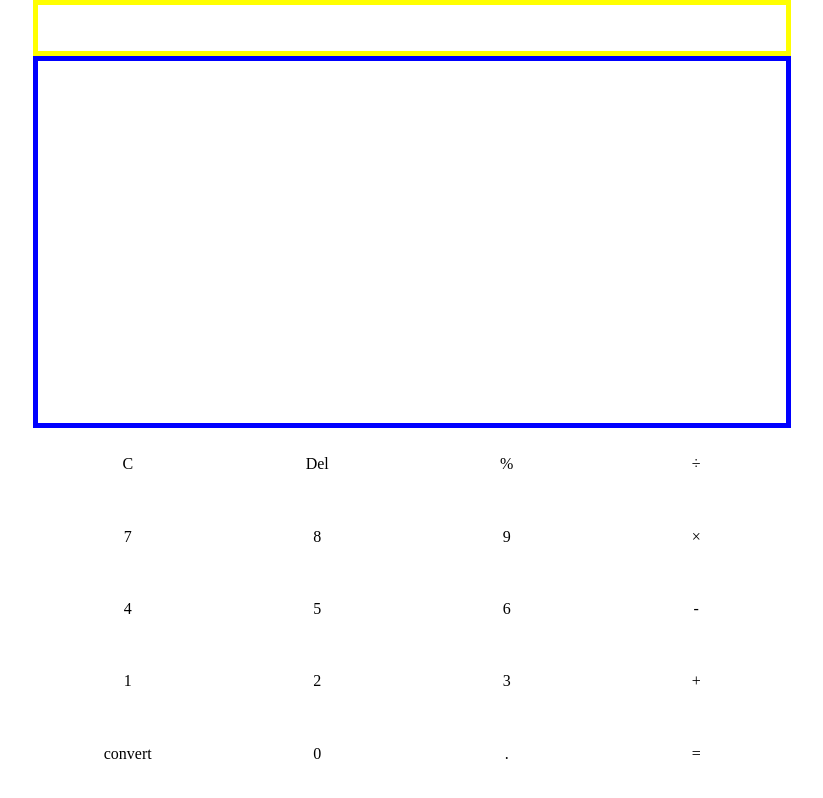
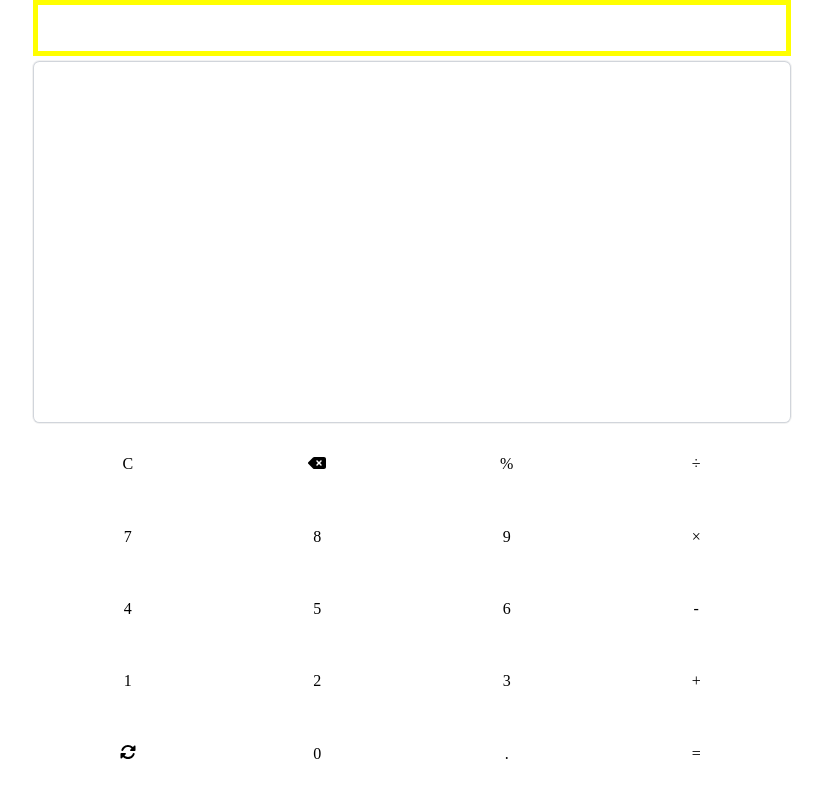
Before and after one commit to z-nerd/zcalc-web, a React (Vite) app: page / in a window 1280 px wide. Shown: the whole page, without its empty margins (228-1051 px from the left). Built offline with nearby package versions, Linux system fonts and the light colour scheme.

Commit message:
MVP part #1

```diff
--- a/src/App.scss
+++ b/src/App.scss
@@ -7,11 +7,11 @@
     inset-inline-start: 50%;
     transform: translate(-50%, -50%);
     display: grid;
-    grid-template: 3.5rem 1fr 1fr / 1fr;
+    grid-template: 3.5rem 1fr 1fr / 100%;
     transition: all 0.45s ease-in-out;
 
     &--keys-adv {
-        grid-template: 3.5rem 3fr 4fr / 1fr;
+        grid-template: 3.5rem 3fr 4fr / 100%;
     }
 }
 
@@ -23,7 +23,9 @@
 .calc-display {
     max-width: 48rem;
     margin-inline: 0.313rem;
+    margin-block: 0.3rem;
     word-wrap: break-word;
-    border: 5px solid blue;
-    padding: 8px;
+    box-shadow: rgba(0, 0, 0, 0.05) 0px 0px 0px 1px, rgb(209, 213, 219) 0px 0px 0px 1px inset;
+    padding: 0.7rem;
+    border-radius: 0.4rem;
 }
--- a/src/App.tsx
+++ b/src/App.tsx
@@ -21,7 +21,7 @@
     <main className={`calc ${keysType === "advanced" && "calc--keys-adv"}`}>
       <div className="calc-menu"></div>
       <div className="calc-display">{stack} {
-        ans && <>
+        (ans && ans !== "error") && <>
         <br />
         <br />
         {ans}
--- a/src/components/Keyboard/index.tsx
+++ b/src/components/Keyboard/index.tsx
@@ -65,15 +65,16 @@
             >C</div>
             <div
             className={`${styles.key} ${styles["key-DEL"]}`}
-            onClick={(_e) => onKeyPress && onKeyPress("DEL-CHAR")}
-            >Del</div>
+            onClick={(_e) => onKeyPress && onKeyPress("DEL-CHAR")}>
+                <svg xmlns="http://www.w3.org/2000/svg" fill="#000000" height="1em" viewBox="0 0 576 512"><path d="M576 128c0-35.3-28.7-64-64-64H205.3c-17 0-33.3 6.7-45.3 18.7L9.4 233.4c-6 6-9.4 14.1-9.4 22.6s3.4 16.6 9.4 22.6L160 429.3c12 12 28.3 18.7 45.3 18.7H512c35.3 0 64-28.7 64-64V128zM271 175c9.4-9.4 24.6-9.4 33.9 0l47 47 47-47c9.4-9.4 24.6-9.4 33.9 0s9.4 24.6 0 33.9l-47 47 47 47c9.4 9.4 9.4 24.6 0 33.9s-24.6 9.4-33.9 0l-47-47-47 47c-9.4 9.4-24.6 9.4-33.9 0s-9.4-24.6 0-33.9l47-47-47-47c-9.4-9.4-9.4-24.6 0-33.9z"/></svg>
+            </div>
             <div
             className={`${styles.key} ${styles["key-PERS"]}`}
             onClick={(_e) => onKeyPress && onKeyPress("%")}
             >%</div>
             <div
             className={`${styles.key} ${styles["key-DIV"]}`}
-            onClick={(_e) => onKeyPress && onKeyPress("/")}
+            onClick={(_e) => onKeyPress && onKeyPress("÷")}
             >÷</div>
 
 
@@ -95,7 +96,7 @@
             >9</div>
             <div
             className={`${styles.key} ${styles["key-MUL"]}`}
-            onClick={(_e) => onKeyPress && onKeyPress("*")}
+            onClick={(_e) => onKeyPress && onKeyPress("×")}
             >×</div>
 
 
@@ -150,7 +151,9 @@
                 className={`${styles.key} ${styles["key-CONV"]}`}
                 onClick={() => {
                     if (onKeysTypeChange) onKeysTypeChange(!isAdvanced ? "advanced" : "normal")
-                }}>convert</div>
+                }}>
+                    <svg xmlns="http://www.w3.org/2000/svg" fill="#000000" height="1em" viewBox="0 0 512 512"><path d="M142.9 142.9c62.2-62.2 162.7-62.5 225.3-1L327 183c-6.9 6.9-8.9 17.2-5.2 26.2s12.5 14.8 22.2 14.8H463.5c0 0 0 0 0 0H472c13.3 0 24-10.7 24-24V72c0-9.7-5.8-18.5-14.8-22.2s-19.3-1.7-26.2 5.2L413.4 96.6c-87.6-86.5-228.7-86.2-315.8 1C73.2 122 55.6 150.7 44.8 181.4c-5.9 16.7 2.9 34.9 19.5 40.8s34.9-2.9 40.8-19.5c7.7-21.8 20.2-42.3 37.8-59.8zM16 312v7.6 .7V440c0 9.7 5.8 18.5 14.8 22.2s19.3 1.7 26.2-5.2l41.6-41.6c87.6 86.5 228.7 86.2 315.8-1c24.4-24.4 42.1-53.1 52.9-83.7c5.9-16.7-2.9-34.9-19.5-40.8s-34.9 2.9-40.8 19.5c-7.7 21.8-20.2 42.3-37.8 59.8c-62.2 62.2-162.7 62.5-225.3 1L185 329c6.9-6.9 8.9-17.2 5.2-26.2s-12.5-14.8-22.2-14.8H48.4h-.7H40c-13.3 0-24 10.7-24 24z"/></svg>
+                </div>
 
             <div
             className={`${styles.key} ${styles["key-ZERO"]}`}
--- a/src/zcalc/parser.ts
+++ b/src/zcalc/parser.ts
@@ -17,8 +17,8 @@
       | MulExp
 
     MulExp
-      = MulExp "*" ExpExp  -- times
-      | MulExp "/" ExpExp  -- divide
+      = MulExp "×" ExpExp  -- times
+      | MulExp "÷" ExpExp  -- divide
       | ExpExp
 
     ExpExp
```
